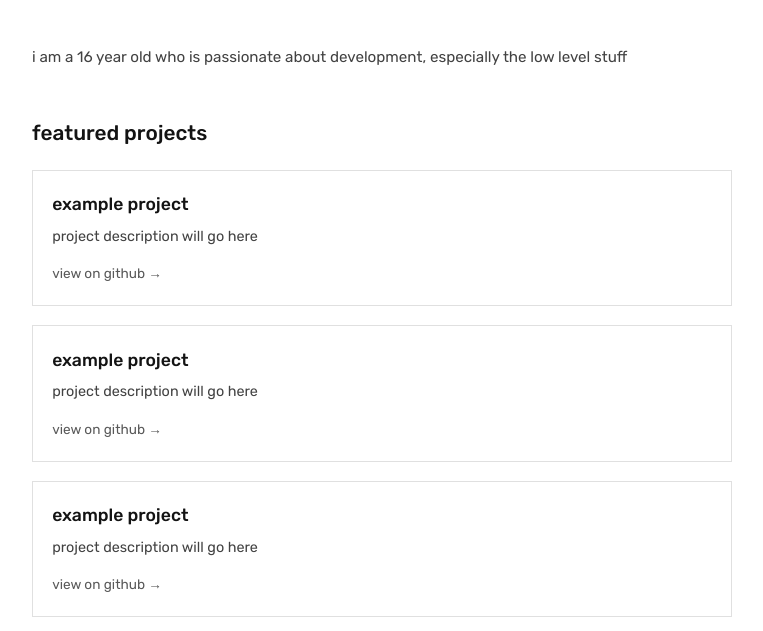
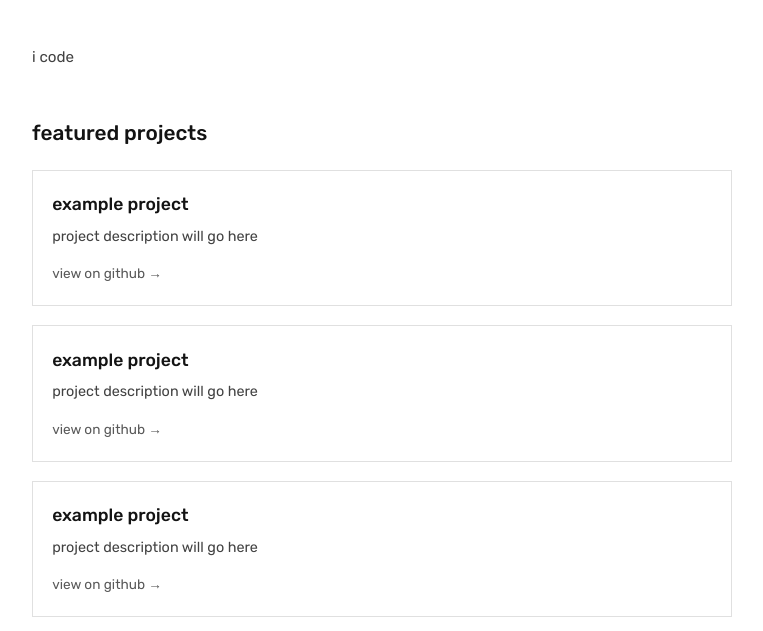
Before and after one commit to talmboutsum/www, a plain HTML site: page index.html in a window 1280 px wide. Shown: the part 147-778 px from the top of the page, without its empty margins (258-1021 px from the left). Drawn offline with nearby package versions, Linux system fonts and the light colour scheme.

Commit message:
Update index.html

```diff
--- a/index.html
+++ b/index.html
@@ -31,7 +31,7 @@
         <main>
             <div class="tab-content active" id="home">
                 <div class="hero">
-                    <p>i am a 16 year old who is passionate about development, especially the low level stuff</p>
+                    <p>i code </p>
                 </div>
 
                 <div class="section">
```
